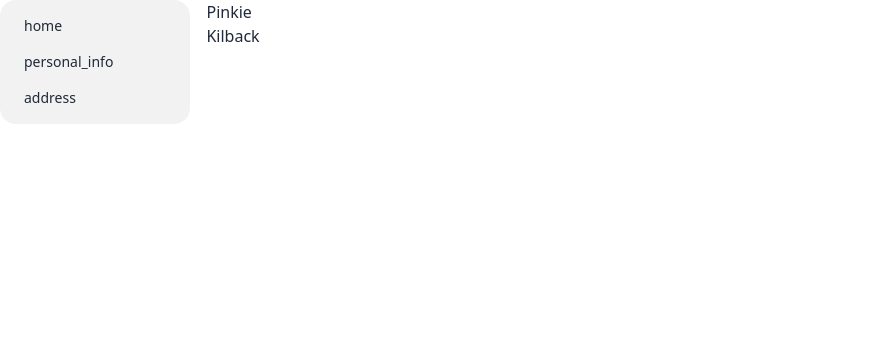
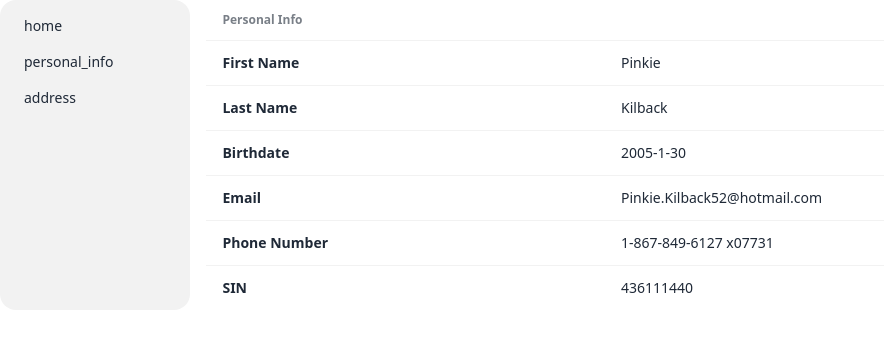
Before and after one commit to fpaguiar/mockit, a Vue app: page /personal_info in a window 1280 px wide. Shown: the top 348 px of the page, without its empty margins (0-884 px from the left). Built offline with nearby package versions, Linux system fonts and the light colour scheme.

Commit message:
improved personal info a bit

```diff
--- /dev/null
+++ b/src/utils/generateLuhnNumber.ts
@@ -0,0 +1,42 @@
+export function generateLuhnNumber(length: number): string {
+    // Helper function to calculate the Luhn checksum for a given number array
+    function calculateLuhnChecksum(digits: number[]): number {
+        let sum = 0;
+        let shouldDouble = false;
+
+        // Iterate over digits from right to left
+        for (let i = digits.length - 1; i >= 0; i--) {
+            let digit = digits[i];
+
+            if (shouldDouble) {
+                digit *= 2;
+                if (digit > 9) {
+                    digit -= 9;
+                }
+            }
+
+            sum += digit;
+            shouldDouble = !shouldDouble;
+        }
+
+        return sum % 10;
+    }
+
+    // Generate random digits for the number, excluding the last one which is the check digit
+    let digits: number[] = [];
+    for (let i = 0; i < length - 1; i++) {
+        digits.push(Math.floor(Math.random() * 10));
+    }
+
+    // Calculate the Luhn checksum for the generated digits
+    let checksum = calculateLuhnChecksum(digits);
+
+    // Determine the check digit that makes the whole number valid
+    let checkDigit = (10 - checksum) % 10;
+
+    // Append the check digit to the digits array
+    digits.push(checkDigit);
+
+    // Return the generated Luhn-valid number as a string
+    return digits.join('');
+}
--- a/src/views/PersonalInfoView.vue
+++ b/src/views/PersonalInfoView.vue
@@ -1,13 +1,70 @@
 <script setup lang="ts">
 import { faker } from "@faker-js/faker";
+import { generateLuhnNumber } from "@/utils/generateLuhnNumber"
 
-const personalInfo = {
-  firstName: faker.person.firstName(),
-  lastName: faker.person.lastName(),
+const getBirthdateObject = () => {
+  const date = faker.date.birthdate();
+  return {
+    year: date.getFullYear(),
+    month: date.getMonth() + 1,
+    day: date.getDate()
+  };
 };
+
+const generatePersonalInfo = () => {
+  const firstName = faker.person.firstName();
+  const lastName = faker.person.lastName();
+  const birthdate = getBirthdateObject();
+  const email = faker.internet.email({
+    firstName,
+    lastName
+  });
+  const phoneNumber = faker.phone.number();
+  const sin = generateLuhnNumber(9);
+
+  return {
+    firstName,
+    lastName,
+    birthdate,
+    email,
+    phoneNumber,
+    sin
+  };
+};
+
+const personalInfo = generatePersonalInfo();
 </script>
 
 <template>
-  <div>{{ personalInfo.firstName }}</div>
-  <div>{{ personalInfo.lastName }}</div>
+  <table class="table">
+    <thead>
+      <tr><td>Personal Info</td></tr>
+    </thead>
+    <tbody>
+      <tr>
+        <th>First Name</th>
+        <td>{{ personalInfo.firstName }}</td>
+      </tr>
+      <tr>
+        <th>Last Name</th>
+        <td>{{ personalInfo.lastName }}</td>
+      </tr>
+      <tr>
+        <th>Birthdate</th>
+        <td>{{ personalInfo.birthdate.year }}-{{ personalInfo.birthdate.month }}-{{ personalInfo.birthdate.day }}</td>
+      </tr>
+      <tr>
+        <th>Email</th>
+        <td>{{ personalInfo.email }}</td>
+      </tr>
+      <tr>
+        <th>Phone Number</th>
+        <td>{{ personalInfo.phoneNumber }}</td>
+      </tr>
+      <tr>
+        <th>SIN</th>
+        <td>{{ personalInfo.sin }}</td>
+      </tr>
+    </tbody>
+  </table>
 </template>
```
